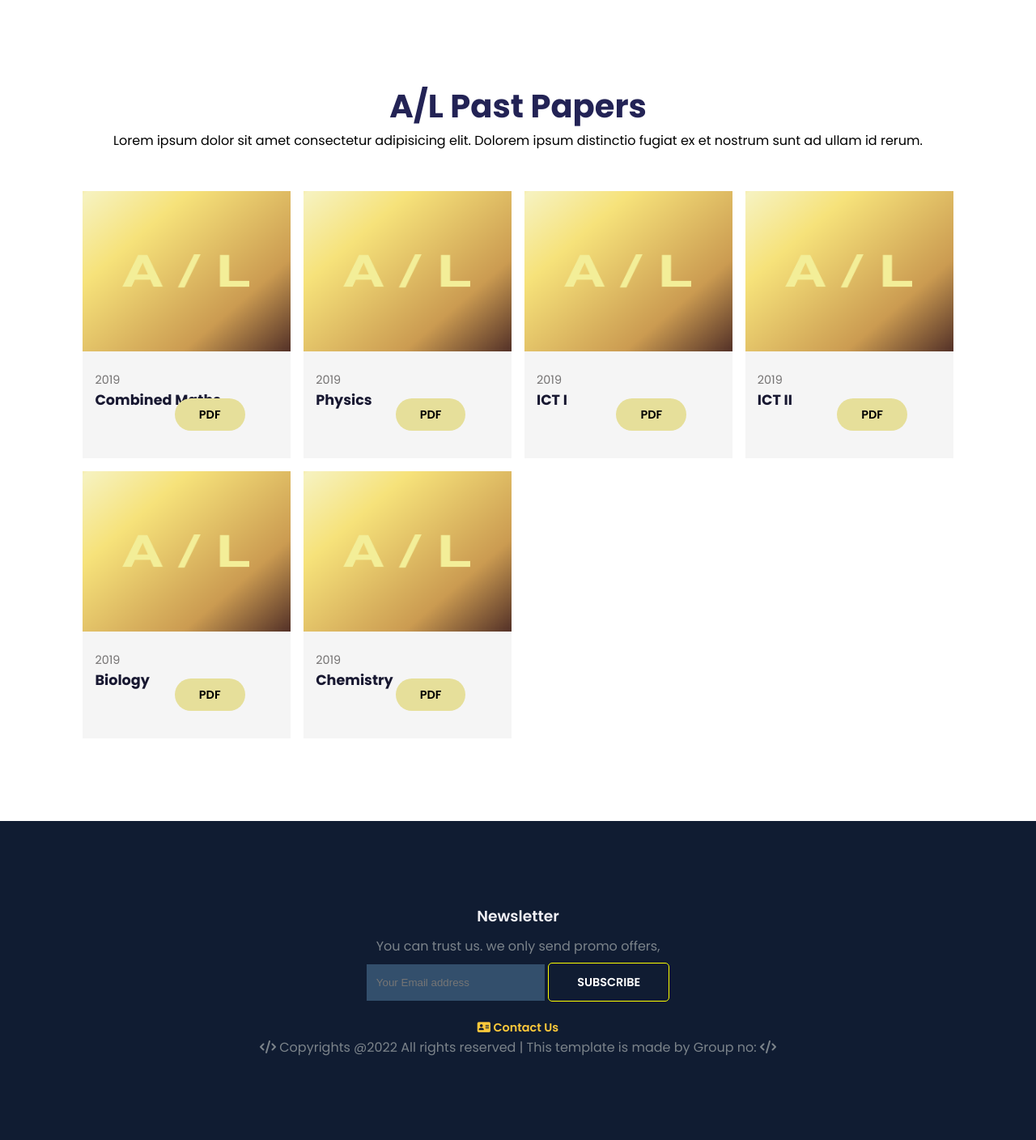
After one commit to Hirankavindu/University-Web-project, a PHP site: page /ALPastpapers.html in a window 1280 px wide. The commit adds this page. Shown: the part 481-1889 px from the top of the page at 81% size. Run offline with PHP 8.4, Linux system fonts and the light colour scheme.

Commit message:
Content pages
O/L & A/L pastpaper pages created & linked in to content page

```diff
--- /dev/null
+++ b/Contents/ALPastpapers.html
@@ -0,0 +1,199 @@
+<!DOCTYPE html>
+<html lang="en">
+
+<head>
+    <meta charset="UTF-8">
+    <meta http-equiv="X-UA-Compatible" content="IE=edge">
+    <meta name="viewport" content="width=device-width, initial-scale=1.0">
+    <title>Contents</title>
+
+    <!-- page icon -->
+    <link rel="shortcut icon" href="images/Logo.svg">
+
+    <!-- style sheet -->
+    <link rel="stylesheet" href="content-inner.css">
+
+    <!-- Fontawesome CDN Link -->
+    <link rel="stylesheet" href="https://cdnjs.cloudflare.com/ajax/libs/font-awesome/6.0.0/css/all.min.css"
+        integrity="sha512-9usAa10IRO0HhonpyAIVpjrylPvoDwiPUiKdWk5t3PyolY1cOd4DSE0Ga+ri4AuTroPR5aQvXU9xC6qOPnzFeg=="
+        crossorigin="anonymous" referrerpolicy="no-referrer" />
+
+    <!-- nav bar (side menu) -->
+    <script src="https://code.jquery.com/jquery-3.6.0.min.js"
+        integrity="sha256-/xUj+3OJU5yExlq6GSYGSHk7tPXikynS7ogEvDej/m4=" crossorigin="anonymous"></script>
+
+</head>
+
+<body>
+
+    <!-- Navigation -->
+    <nav>
+        <img src="images/Logo2.svg" alt="Edu for you">
+        <div class="navigation">
+            <ul>
+                <i id="menu-close" class="fa-solid fa-xmark"></i>
+                <li><a href="#">Home</a></li>
+                <li><a href="#">About</a></li>
+                <li><a class="active" href="#">Contents</a></li>
+                <li><a href="#">Contact</a></li>
+
+            </ul>
+            <img id="menu" src="images/bars-solid.svg" alt="menu">
+        </div>
+    </nav>
+
+    <!-- Home -->
+    <section id="about-home">
+        <h1>Containing Books and Papers</h1>
+    </section>
+
+    <!-- A/L Past Papers -->
+    <section id="contents">
+        <h1 id="ALPass">A/L Past Papers</h1>
+        <p>Lorem ipsum dolor sit amet consectetur adipisicing elit. Dolorem ipsum distinctio fugiat ex et nostrum sunt
+            ad ullam id rerum.</p>
+        <div class="con-box">
+
+            <div class="con">
+                <img src="images/AL.png" alt="history">
+                <div class="details">
+                    <span>2019</span>
+                    <h6>Combined Maths</h6>
+                    <!-- <div class="star">
+                        <i class="fas fa-star"></i>
+                        <i class="fas fa-star"></i>
+                        <i class="fas fa-star"></i>
+                        <i class="fas fa-star"></i>
+                        <i class="fas fa-star"></i>
+                        <span>(49)</span>
+                    </div> -->
+                </div>
+                <div class="button">
+                    <a href="Al/2019AL Combined Maths.pdf">PDF <span></span></a>
+                </div>
+            </div>
+
+            <div class="con">
+                <img src="images/AL.png" alt="Novels">
+                <div class="details">
+                    <span>2019</span>
+                    <h6>Physics</h6>
+                    <!-- <div class="star">
+                        <i class="fas fa-star"></i>
+                        <i class="fas fa-star"></i>
+                        <i class="fas fa-star"></i>
+                        <i class="fas fa-star"></i>
+                        <i class="fas fa-star"></i>
+                        <span>(24)</span>
+                    </div> -->
+                </div>
+                <div class="button">
+                    <a href="Al/2019AL Physics.pdf">PDF <span></span></a>
+                </div>
+            </div>
+
+            <div class="con">
+                <img src="images/AL.png" alt="shortstory">
+                <div class="details">
+                    <span>2019</span>
+                    <h6>ICT I</h6>
+                    <!-- <div class="star">
+                        <i class="fas fa-star"></i>
+                        <i class="fas fa-star"></i>
+                        <i class="fas fa-star"></i>
+                        <i class="fas fa-star"></i>
+                        <i class="fas fa-star"></i>
+                        <span>(79)</span>
+                    </div> -->
+                </div>
+                <div class="button">
+                    <a href="Al/2019 AL ICT I.pdf">PDF <span></span></a>
+                </div>
+            </div>
+
+            <div class="con">
+                <img src="images/AL.png" alt="children">
+                <div class="details">
+                    <span>2019</span>
+                    <h6>ICT II</h6>
+                    <!-- <div class="star">
+                        <i class="fas fa-star"></i>
+                        <i class="fas fa-star"></i>
+                        <i class="fas fa-star"></i>
+                        <i class="fas fa-star"></i>
+                        <i class="fas fa-star"></i>
+                        <span>(39)</span>
+                    </div> -->
+                </div>
+                <div class="button">
+                    <a href="Al/2019 AL ICT II.pdf">PDF <span></span></a>
+                </div>
+            </div>
+
+            <div class="con">
+                <img src="images/AL.png" alt="pastpapers">
+                <div class="details">
+                    <span>2019</span>
+                    <h6>Biology</h6>
+                    <!-- <div class="star">
+                        <i class="fas fa-star"></i>
+                        <i class="fas fa-star"></i>
+                        <i class="fas fa-star"></i>
+                        <i class="fas fa-star"></i>
+                        <i class="fas fa-star"></i>
+                        <span>(219)</span>
+                    </div> -->
+                </div>
+                <div class="button">
+                    <a href="Al/2019AL Biology.pdf">PDF <span></span></a>
+                </div>
+            </div>
+
+            <div class="con">
+                <img src="images/AL.png" alt="pastpapers">
+                <div class="details">
+                    <span>2019</span>
+                    <h6>Chemistry</h6>
+                    <!-- <div class="star">
+                        <i class="fas fa-star"></i>
+                        <i class="fas fa-star"></i>
+                        <i class="fas fa-star"></i>
+                        <i class="fas fa-star"></i>
+                        <i class="fas fa-star"></i>
+                        <span>(219)</span>
+                    </div> -->
+                </div>
+                <div class="button">
+                    <a href="Al/2019AL Chemistry.pdf">PDF <span></span></a>
+                </div>
+            </div>
+
+        </div>
+    </section>
+
+    <!-- footer -->
+    <footer>
+        <div class="col">
+            <h3>Newsletter</h3>
+            <p>You can trust us. we only send promo offers, </p>
+            <div class="subs">
+                <input type="text" placeholder="Your Email address">
+                <a href="#" class="yellow">SUBSCRIBE</a>
+            </div>
+        </div>
+
+        <div class="copyrights">
+            <div class="contact">
+                <a href="#contact"><i class="fa-solid fa-address-card"></i> Contact Us</a>
+            </div>
+            <p><i class="fa-solid fa-code"></i> Copyrights @2022 All rights reserved | This template is made by Group
+                no: <i class="fa-solid fa-code"></i> </p>
+        </div>
+    </footer>
+
+    <!-- script -->
+    <script src="script.js"></script>
+
+</body>
+
+</html>
--- a/Contents/content-inner.css
+++ b/Contents/content-inner.css
@@ -90,7 +90,7 @@ nav .navigation ul li a:hover {
 
 /* Home */
 #about-home {
-    background-image: linear-gradient(rgba(9, 5, 54, 0.3),rgba(5, 4, 46, 0.7)), url("images/BackWhite.png");
+    background-image: linear-gradient(rgba(9, 5, 54, 0.3),rgba(5, 4, 46, 0.7)), url("images/children.jpg");
     width: 100%;
     height: 60vh;
     background-size: cover;
--- a/Contents/contents.css
+++ b/Contents/contents.css
@@ -93,7 +93,7 @@ nav .navigation ul li a:hover {
 #about-home {
     background-image: linear-gradient(rgba(9, 5, 54, 0.3),rgba(5, 4, 46, 0.7)), url("images/children.jpg");
     width: 100%;
-    height: 60vh;
+    height: 50vh;
     background-size: cover;
     background-position: center;
     display: flex;
--- a/Contents/contents.html
+++ b/Contents/contents.html
@@ -76,7 +76,7 @@
                             <i class="fa-solid fa-star-half-stroke"></i>
                         </div>
 
-                        <div onclick="window.location.href='content-inner.html';" class="button">
+                        <div onclick="window.location.href='OLPastpapers.html';" class="button">
                             <button class="Download"><i class="fa-solid fa-book-open"></i> More</button>
                         </div>
                     </div>
@@ -101,7 +101,7 @@
                             <i class="fa-solid fa-star-half-stroke"></i>
                         </div>
 
-                        <div onclick="window.location.href='content-inner.html';" class="button">
+                        <div onclick="window.location.href='ALPastpapers.html';" class="button">
                             <button class="Download"><i class="fa-solid fa-book-open"></i> More</button>
                         </div>
                     </div>
```
Also changed, not shown: Contents/OLPastpapers.html (renamed from Contents/content-inner.html, +0 -124 lines).
